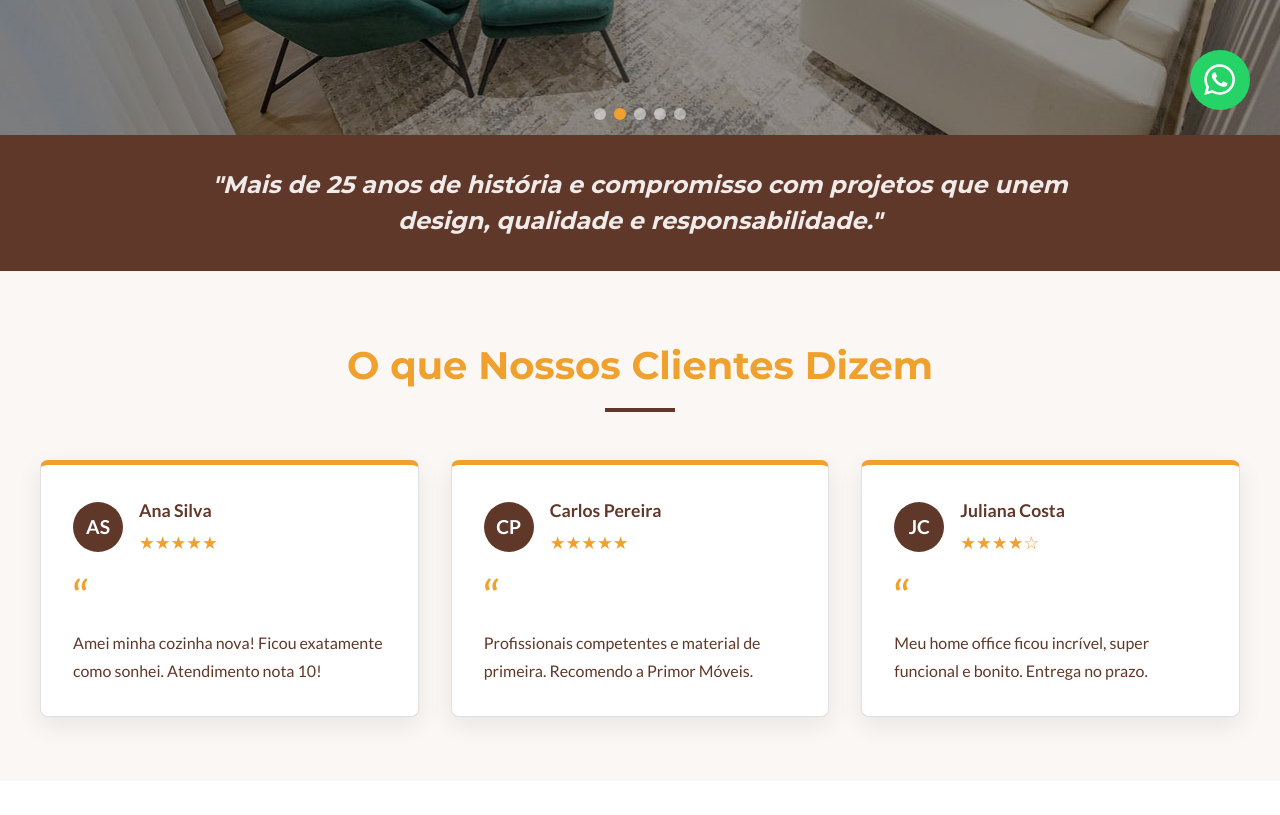
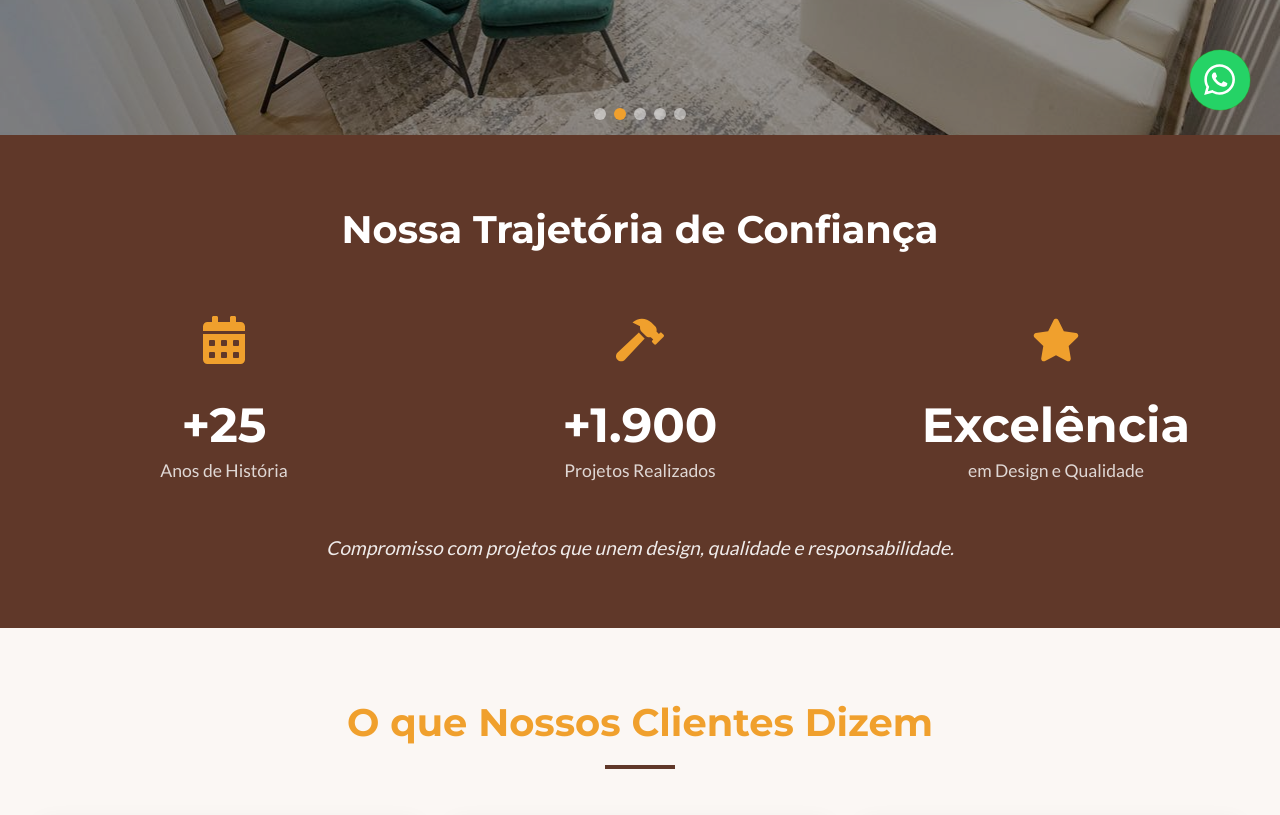
Before and after one commit to GustavoAlbuquerquee/primor-moveis, a Next.js app: page / in a window 1280 px wide. Shown: the part 660-1475 px from the top of the page. Built offline with nearby package versions, Linux system fonts and the light colour scheme.

Commit message:
feat: Reestruturar o componente LegacySection com novas estatísticas e estilos

```diff
--- a/src/components/LegacySection/index.tsx
+++ b/src/components/LegacySection/index.tsx
@@ -1,13 +1,40 @@
 "use client";
-import React from 'react';
-import * as S from './styles';
+import React from "react";
+import { FaCalendarAlt, FaHammer, FaStar } from "react-icons/fa"; // Ícones para ilustrar
+import * as S from "./styles";
 
 const LegacySection = () => {
   return (
     <S.SectionWrapper>
-      <S.Content>
-        "Mais de 25 anos de história e compromisso com projetos que unem design, qualidade e responsabilidade."
-      </S.Content>
+      <S.Title>Nossa Trajetória de Confiança</S.Title>
+      <S.StatsContainer>
+        <S.StatItem>
+          <S.StatIcon>
+            <FaCalendarAlt />
+          </S.StatIcon>
+          <S.StatNumber>+25</S.StatNumber>
+          <S.StatText>Anos de História</S.StatText>
+        </S.StatItem>
+
+        <S.StatItem>
+          <S.StatIcon>
+            <FaHammer />
+          </S.StatIcon>
+          <S.StatNumber>+1.900</S.StatNumber>
+          <S.StatText>Projetos Realizados</S.StatText>
+        </S.StatItem>
+
+        <S.StatItem>
+          <S.StatIcon>
+            <FaStar />
+          </S.StatIcon>
+          <S.StatNumber>Excelência</S.StatNumber>
+          <S.StatText>em Design e Qualidade</S.StatText>
+        </S.StatItem>
+      </S.StatsContainer>
+      <S.SubText>
+        Compromisso com projetos que unem design, qualidade e responsabilidade.
+      </S.SubText>
     </S.SectionWrapper>
   );
 };
--- a/src/components/LegacySection/styles.ts
+++ b/src/components/LegacySection/styles.ts
@@ -3,20 +3,75 @@ import styled from 'styled-components';
 export const SectionWrapper = styled.section`
   background-color: ${({ theme }) => theme.colors.secondary}; // Fundo Marrom Escuro
   color: ${({ theme }) => theme.colors.textOnDark}; // Texto Branco
-  padding: ${({ theme }) => theme.spacings.xlarge} ${({ theme }) => theme.spacings.medium};
+  padding: 4rem 2rem; // Aumentamos o padding
   text-align: center;
 `;
 
-export const Content = styled.p`
-  max-width: 900px;
-  margin: 0 auto;
-  font-size: 1.5rem;
-  line-height: 1.5;
-  font-style: italic;
-  font-family: ${({ theme }) => theme.fonts.headings};
-  opacity: 0.9;
+export const Title = styled.h2`
+  font-size: 2.4rem;
+  font-weight: 700;
+  color: ${({ theme }) => theme.colors.textOnDark};
+  margin-bottom: 3rem;
 
   @media (max-width: 768px) {
-    font-size: 1.2rem;
+    font-size: 2rem;
   }
 `;
+
+export const StatsContainer = styled.div`
+  display: grid;
+  grid-template-columns: repeat(3, 1fr); // Três colunas
+  gap: 2rem;
+  margin: 0 auto;
+
+  @media (max-width: 768px) {
+    grid-template-columns: 1fr; // Uma coluna em telas menores
+    gap: 3rem;
+  }
+`;
+
+export const StatItem = styled.div`
+  display: flex;
+  flex-direction: column;
+  align-items: center;
+  justify-content: flex-start;
+`;
+
+export const StatIcon = styled.div`
+  font-size: 3rem;
+  color: ${({ theme }) => theme.colors.primary}; // Laranja Amarelado para destaque
+  margin-bottom: 1rem;
+`;
+
+export const StatNumber = styled.p`
+  font-family: ${({ theme }) => theme.fonts.headings};
+  font-size: 3rem;
+  font-weight: 700;
+  color: ${({ theme }) => theme.colors.textOnDark};
+  line-height: 1;
+
+  @media (max-width: 768px) {
+    font-size: 2.5rem;
+  }
+`;
+
+export const StatText = styled.p`
+  font-size: 1.1rem;
+  color: ${({ theme }) => theme.colors.textOnDark};
+  opacity: 0.8;
+  margin-top: 0.5rem;
+`;
+
+export const SubText = styled.p`
+  max-width: 700px;
+  margin: 3rem auto 0;
+  font-size: 1.2rem;
+  font-style: italic;
+  opacity: 0.9;
+  line-height: 1.6;
+
+  @media (max-width: 768px) {
+    font-size: 1rem;
+    margin-top: 2rem;
+  }
+`;
```
